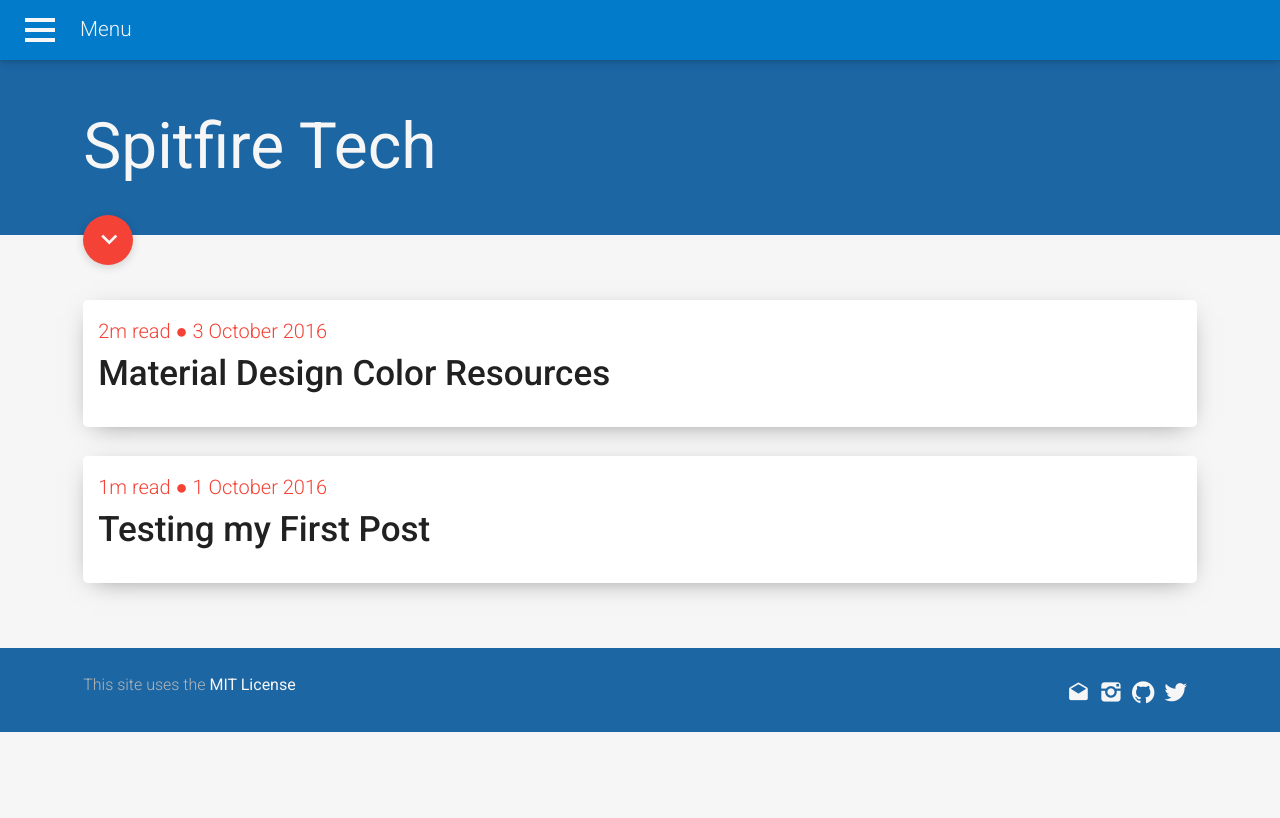
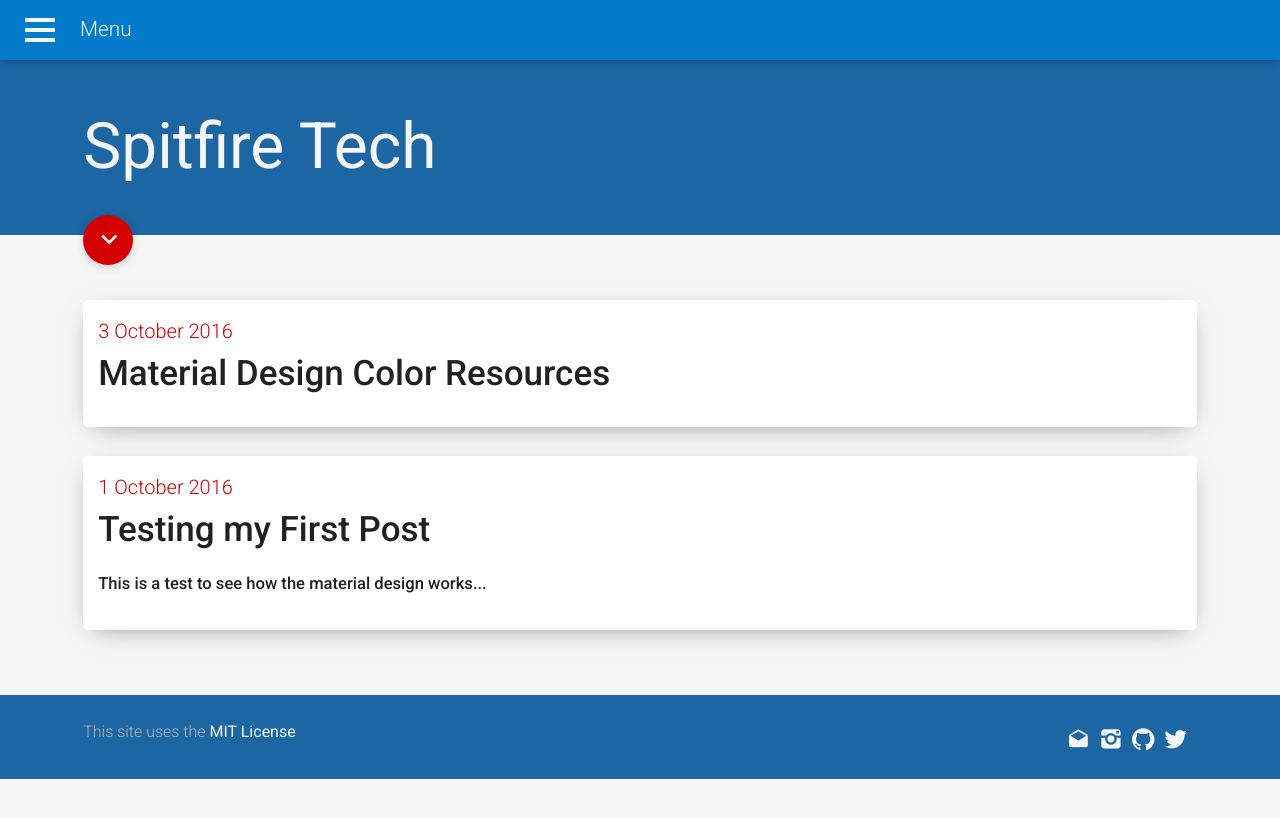
Before and after one commit to spitfire55/spitfire55.github.io, a Jekyll site: the page built from index.html, in a window 1280 px wide. Shown: the top 818 px of the page. Built offline with Jekyll 4.4.1, drawn with Linux system fonts in a browser that asks for light colours; nearby versions of some CDN libraries.

Commit message:
Got rid of reading time meta

```diff
--- a/_assets/_sass/_layout.scss
+++ b/_assets/_sass/_layout.scss
@@ -197,6 +197,9 @@ header, footer, section {
     }
     .post-meta {
       color: $accentColor;
+    }
+    .post-tags {
+      color: $tagColor;
     }
     a {
       width: 100%;
--- a/_assets/css/main.scss
+++ b/_assets/css/main.scss
@@ -20,7 +20,8 @@ $darkPrimaryColor:   #027CCA    ;
 $primaryColor:       #1C66A4    ;
 $lightPrimaryColor:  #F9F8FB;
 $textPrimaryColor:   darken(#FFFFFF, 3.5%);
-$accentColor:        #F44336;
+$accentColor:        #D50000;
+$tagColor:           #2962FF;
 $primaryTextColor:   #212121;
 $secondaryTextColor: #212121;
 $dividerColor:       #B6B6B6;
--- a/_includes/header.html
+++ b/_includes/header.html
@@ -2,7 +2,7 @@
 <div class="content-wrap">
 <header>
   <div class="wrapper">
-    {% if page.path contains '_posts' %}<p class="post-meta">{{ reading-time }} read ● {{ page.date | date: '%-d %B %Y' }}</p>{% else if page.sub %}<p>{{ site.sub }}</p>{% else %}<p>{{ site.description }}</p>{% endif %}
+    {% if page.path contains '_posts' %}<p class="post-meta">{{ page.date | date: '%-d %B %Y' }}</p>{% else if page.sub %}<p>{{ site.sub }}</p>{% else %}<p>{{ site.description }}</p>{% endif %}
     {% if page.title %}{% if page.link %}<a class="linked-post" href="{{ page.link }}">{% endif %}<h1>{% if page.link %}<span class="icon-call-made"></span>{% endif %}{{ page.title }}</h1>{% if page.link %}</a>{% endif %}{% else %}<h1>{{ site.title }}</h1>{% endif %}
   </div>
 </header>
--- a/_posts/2016-10-03-Material-Design-Color-Resources.md
+++ b/_posts/2016-10-03-Material-Design-Color-Resources.md
@@ -1,6 +1,7 @@
 ---
 layout: post
 title: Material Design Color Resources
+tags: Android, Material Design
 ---
 
 So as I began experimenting with different color combinations for this website (which started off as a pretty obnoxious sky blue color),
--- a/index.html
+++ b/index.html
@@ -13,10 +13,15 @@ home: true
       {% assign reading-time = words | divided_by:180 | append:"m" %}
       {% endif %}
       <li class="list-item">
-        <span class="post-meta">{{ reading-time }} read ● {{ post.date | date: '%-d %B %Y' }}</span>
+        <span class="post-meta">{{ post.date | date: '%-d %B %Y' }}</span>
         <h2>
           <a class="post-link" href="{{ post.url | prepend: site.baseurl }}">{% if post.link %}<span class="icon-call-made"></span>{% endif %}{{ post.title }}</a>
         </h2>
+        {% if post.description %}
+          <h5>
+            <a class="post-link">{{post.description}}</a>
+          </h5>
+        {% endif %}
       </li>
     {% endfor %}
   </ul>
```
Also changed, not shown: other parts of _posts/2016-10-03-Material-Design-Color-Resources.md (+1 -1 lines), 2 other files.
